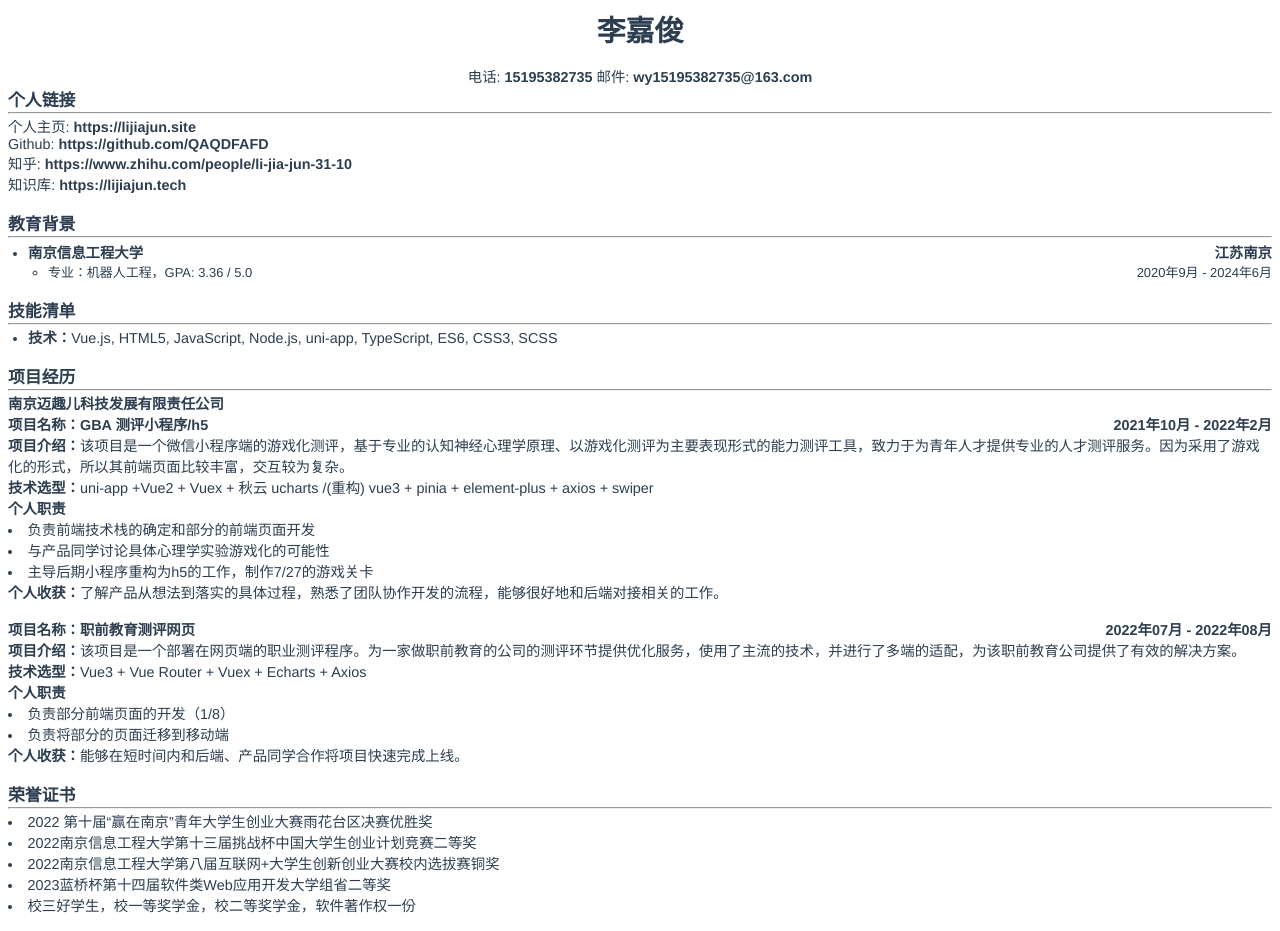
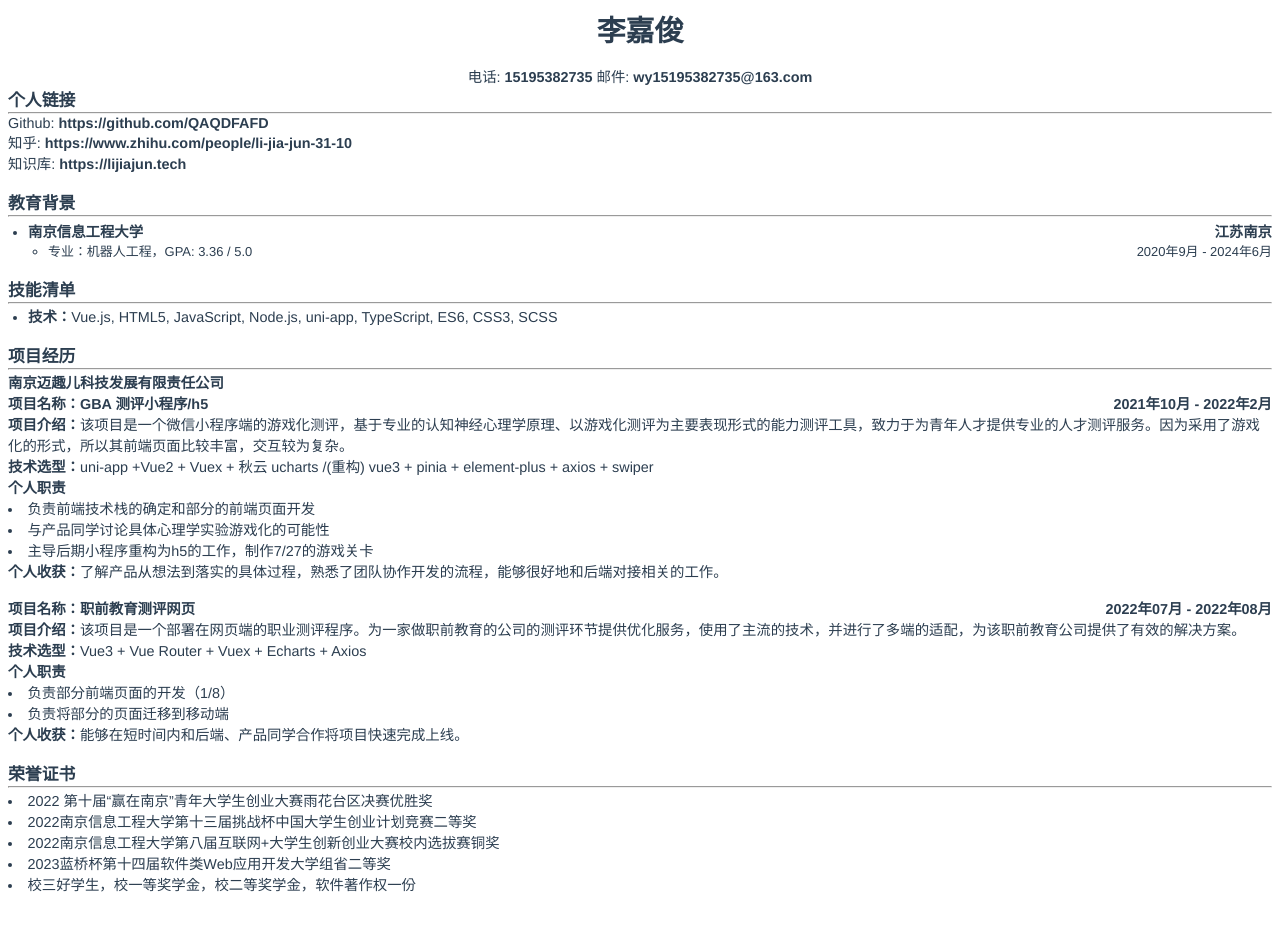
Before and after one commit to QAQDFAFD/resume, a Vue app: page /home in a window 1280 px wide. After the commit the page ends 910 px from the top, so only its background shows below. Built offline with nearby package versions, Linux system fonts and the light colour scheme.

Commit message:
fix something

```diff
--- a/src/views/home.vue
+++ b/src/views/home.vue
@@ -11,9 +11,9 @@
         <div class="contact">
             <h3>个人链接</h3>
             <hr>
-            <div class="blogs">
+            <!-- <div class="blogs">
                 个人主页: <strong><a :href="website" target="_blank">{{ info.website }}</a></strong>
-            </div>
+            </div> -->
             <div class="links">
                 Github: <strong><a :href="github" target="_blank">{{ info.github }}</a></strong>
             </div>
```
